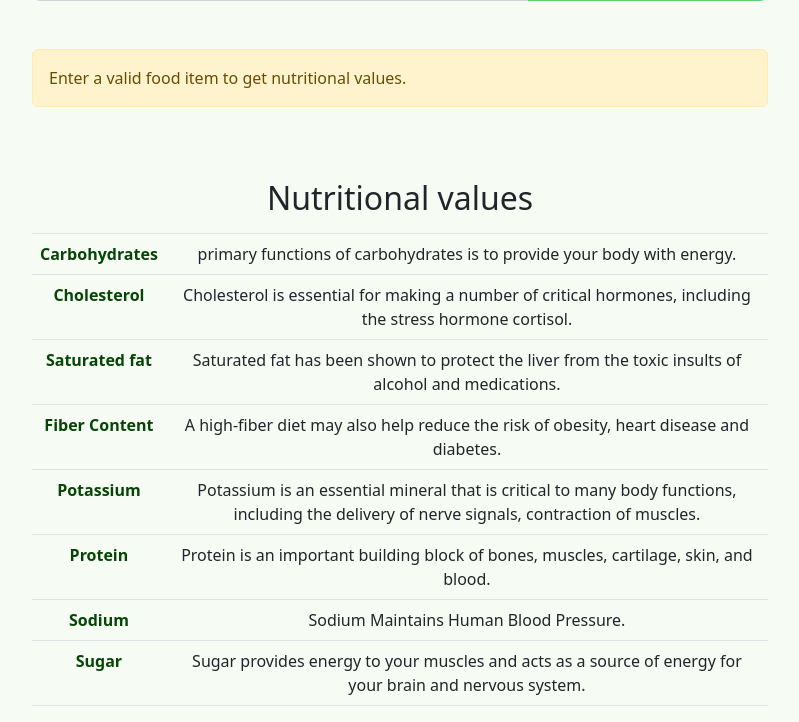
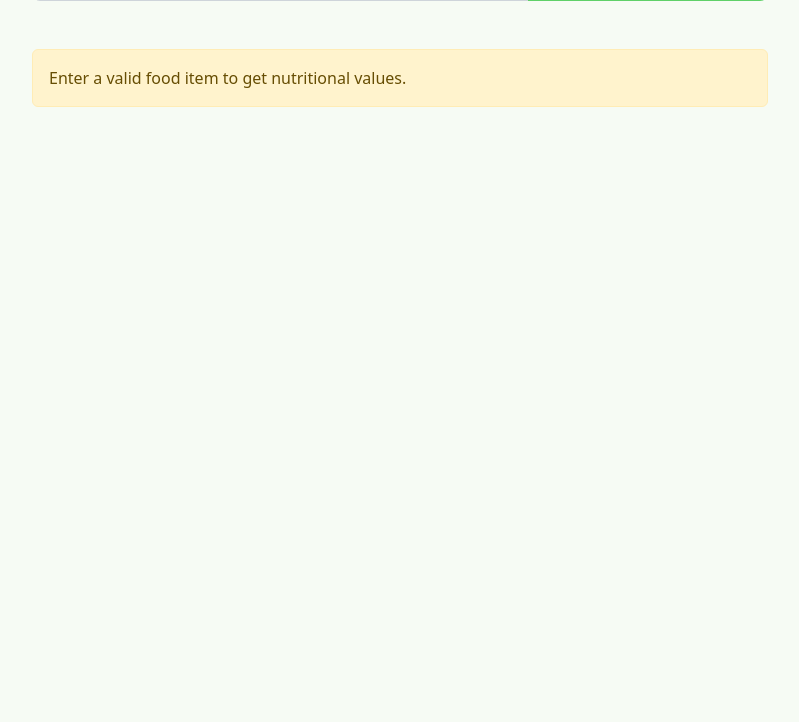
Before and after one commit to navyasri1103/Food-calorie-counter, a Django app: page / in a window 1280 px wide. Shown: the part 230-952 px from the top of the page, without its empty margins (240-1039 px from the left). After the commit the page ends 337 px from the top, so only its background shows below. Run offline with Django 4.2, Linux system fonts and the light colour scheme; some libraries are stand-ins or nearby versions.

Commit message:
Update home.html

```diff
--- a/counter/templates/home.html
+++ b/counter/templates/home.html
@@ -140,90 +140,6 @@
 
                 <br><br>
 
-                <div>
-                    <table align="center" cellpadding="5px" class="table table-hover">
-                        <th colspan="2">
-                            <h2> Nutritional values</h2>
-                        </th>
-                        <tr>
-                            <td style="color: #064505;">
-                                <b>Carbohydrates</b>
-                            </td>
-                            <td>
-                                primary functions of carbohydrates is to provide your body with energy.
-                            </td>
-                        </tr>
-
-                        <tr>
-                            <td style="color: #064505;">
-                                <b>Cholesterol</b>
-                            </td>
-                            <td>
-                                Cholesterol is essential for making a number of critical hormones, including the stress
-                                hormone cortisol.
-                            </td>
-                        </tr>
-
-                        <tr>
-                            <td style="color: #064505;">
-                                <b>Saturated fat</b>
-                            </td>
-                            <td>
-                                Saturated fat has been shown to protect the liver from the toxic insults of alcohol and
-                                medications.
-                            </td>
-                        </tr>
-
-                        <tr>
-                            <td style="color: #064505;">
-                                <b>Fiber Content</b>
-                            </td>
-                            <td>
-                                A high-fiber diet may also help reduce the risk of obesity, heart disease and diabetes.
-                            </td>
-                        </tr>
-
-                        <tr>
-                            <td style="color: #064505;">
-                                <b>Potassium</b>
-                            </td>
-                            <td>
-                                Potassium is an essential mineral that is critical to many body functions, including the
-                                delivery of nerve signals, contraction of muscles.
-                            </td>
-                        </tr>
-
-                        <tr>
-                            <td style="color: #064505;">
-                                <b>Protein</b>
-                            </td>
-                            <td>
-                                Protein is an important building block of bones, muscles, cartilage, skin, and blood.
-                            </td>
-                        </tr>
-
-                        <tr>
-                            <td style="color: #064505;">
-                                <b>Sodium</b>
-                            </td>
-                            <td>
-                                Sodium Maintains Human Blood Pressure.
-                            </td>
-                        </tr>
-
-                        <tr>
-                            <td style="color: #064505;">
-                                <b>Sugar</b>
-                            </td>
-                            <td>
-                                Sugar provides energy to your muscles and acts as a source of energy for your brain and
-                                nervous system.
-                            </td>
-                        </tr>
-
-
-                    </table>
-                </div>
 
                 {%endif%}
 
```
